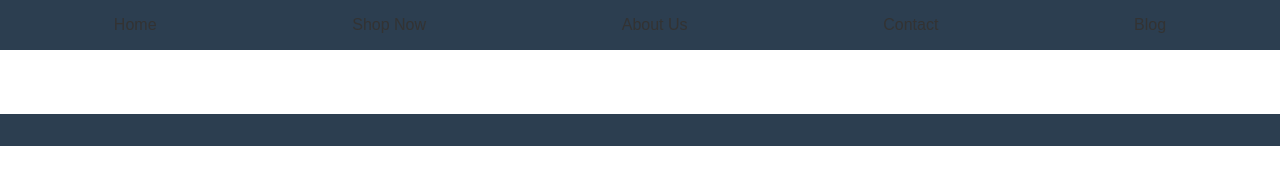
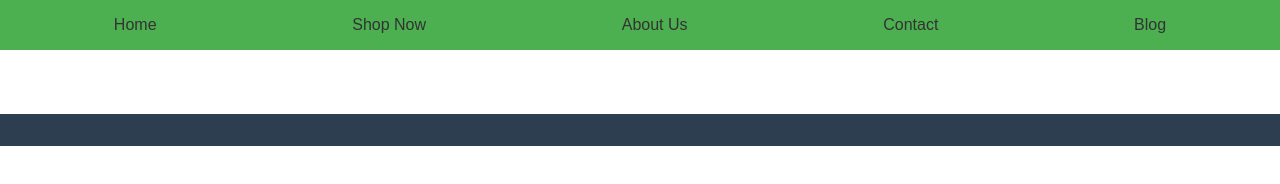
Before and after one commit to KimVVo/You_fixed.github.io, a plain HTML site: page index.html in a window 1280 px wide. Drawn offline with Linux system fonts and the light colour scheme.

Commit message:
Update style.css

```diff
--- a/style.css
+++ b/style.css
@@ -4,9 +4,10 @@ body {
     padding: 0;
 }
 
+/* Updated header color for better contrast */
 header {
-    background-color: #2c3e50;
-    color: white;
+    background-color: #4CAF50; /* Adjust the background color of the header for better contrast */
+    color: white; /* Set the text color for better contrast */
     padding: 1rem;
 }
 
```
